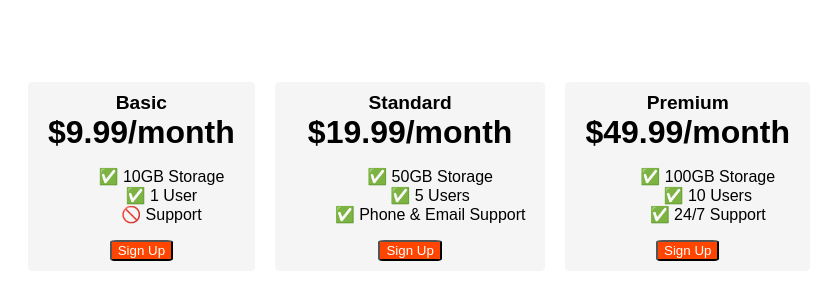
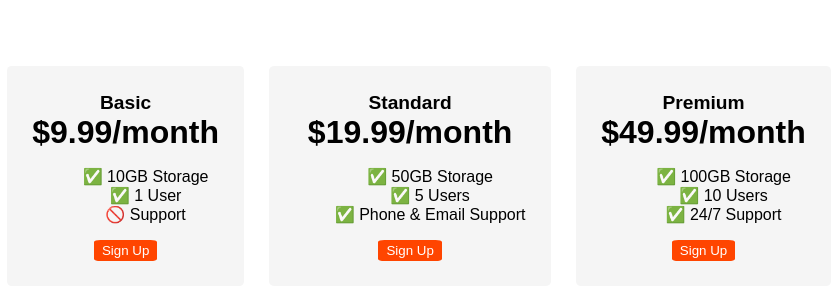
Before and after one commit to venkat7237/web-pricing, a plain HTML site: page index.html in a window 1280 px wide. Shown: the part 232-532 px from the top of the page, without its empty margins (221-1056 px from the left). Drawn offline with Linux system fonts and the light colour scheme; a web font is replaced by a local one.

Commit message:
Update index.html

```diff
--- a/index.html
+++ b/index.html
@@ -31,12 +31,14 @@
       .pricing-container >div{
 
         background-color:whitesmoke;
+
         border-radius:2%;
-        padding:10px 20px;
-        margin:10px;
+        padding:2% 2%;
+        margin:1%;
 
       }
       .plan-button{
+        border:2px solid orangered;
         background-color:orangered;
         color:white;
         border-radius:10%;
```
